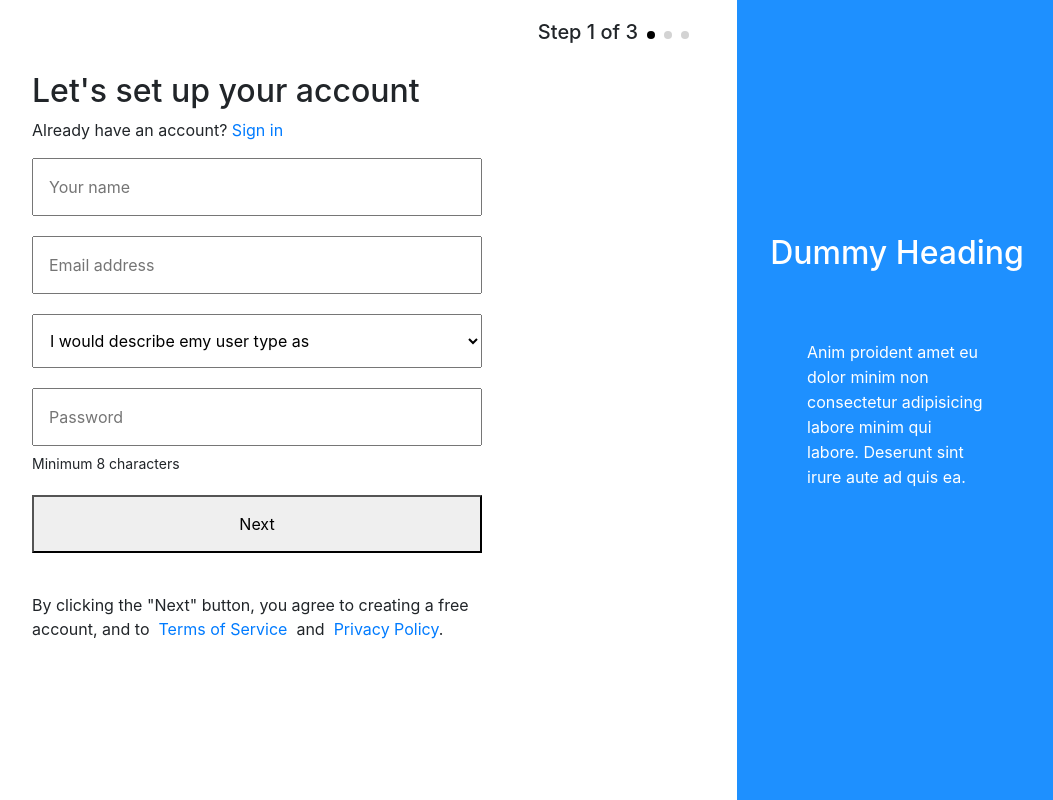
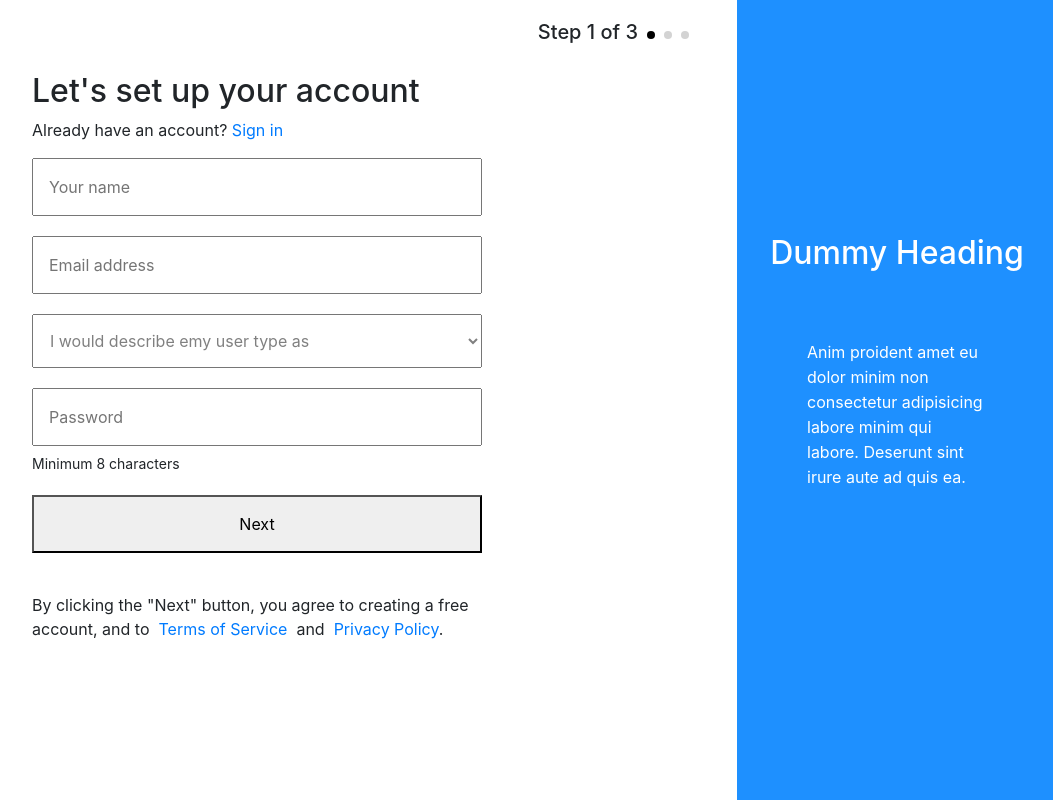
Before and after one commit to geyuqiu/login, a React (Create React App) app: page / in a window 1280 px wide. Shown: the whole page, without its empty margins (223-1276 px from the left). Built offline with nearby package versions, Linux system fonts and the light colour scheme.

Commit message:
fix select color

```diff
--- a/src/components/Article.css
+++ b/src/components/Article.css
@@ -24,6 +24,17 @@ select {
 	padding: 15px 0px;
 }
 
+select:required:invalid {
+	color: gray;
+}
+
+option[value=""][disabled] {
+	display: none;
+}
+
+option {
+	color: black;
+}
 
 @-moz-document url-prefix() {
 	select {
--- a/src/components/Article.tsx
+++ b/src/components/Article.tsx
@@ -28,7 +28,7 @@ function Article() {
 				</div>
 				<div className="row justify-content-center">
 					<div className="col-6">
-						<select>
+						<select required>
 							<option value="" disabled selected>I would describe emy user type as</option>
 							<option value="Developer">Developer</option>
 							<option value="Designer">Designer</option>
```
